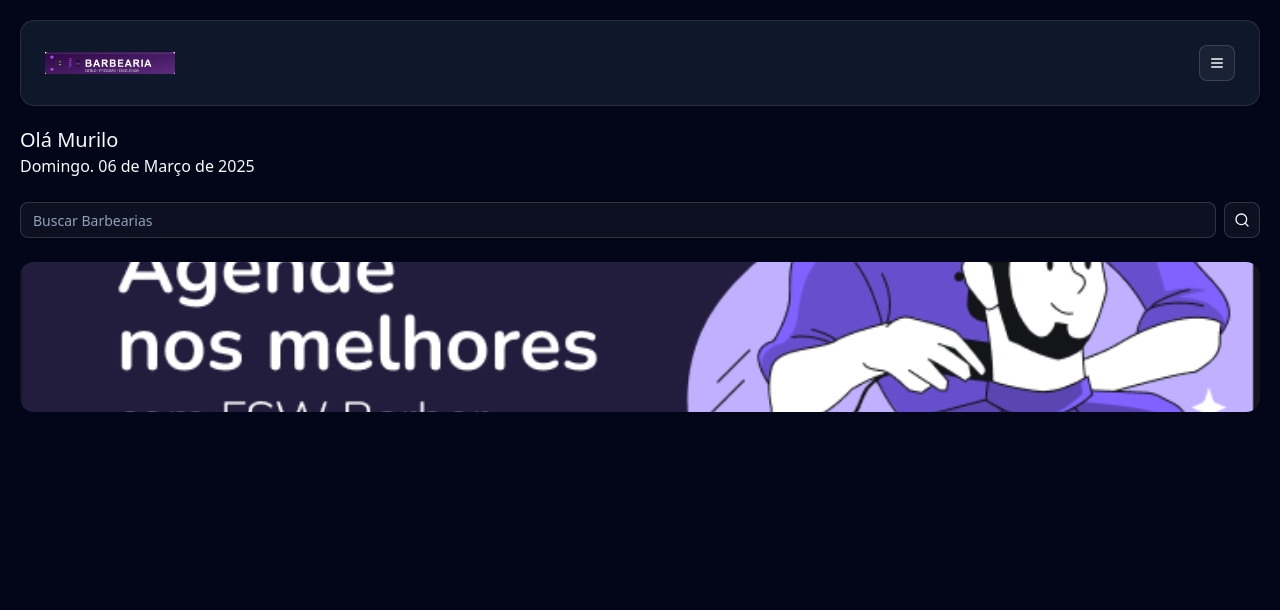
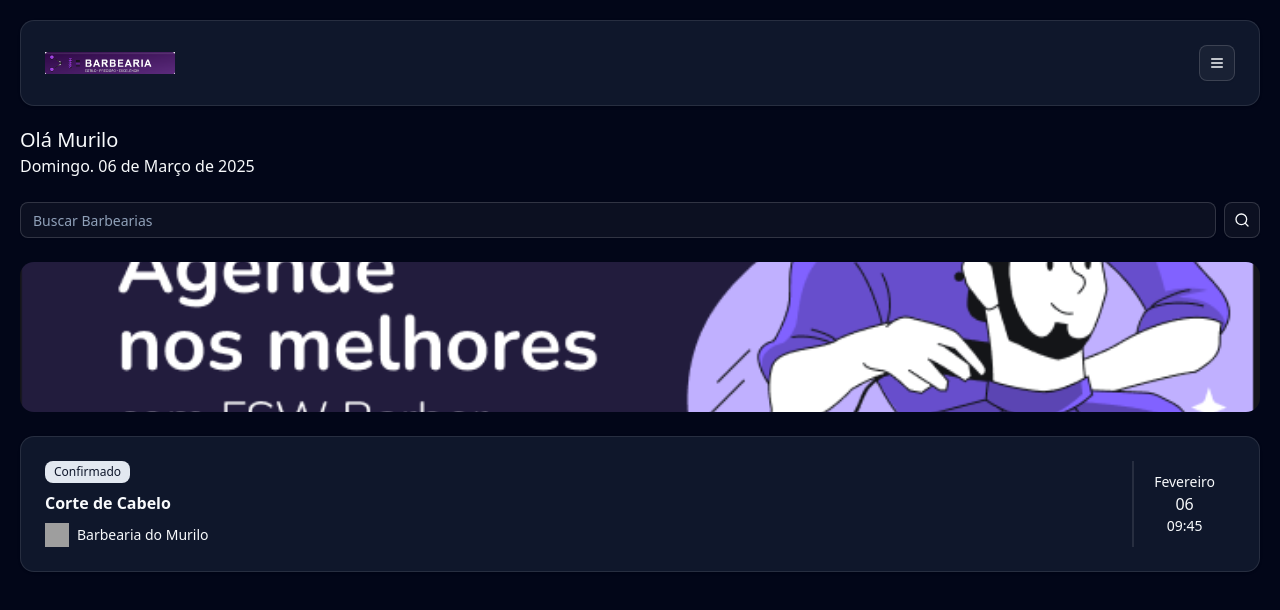
Before and after one commit to murilo611/barbearia, a Next.js app: page / in a window 1280 px wide. Shown: the top 610 px of the page. Built offline with nearby package versions, Linux system fonts and the light colour scheme; grey boxes are pictures that could not be loaded.

Commit message:
feat:  add booking  item

```diff
--- /dev/null
+++ b/app/_components/ui/avatar.tsx
@@ -0,0 +1,53 @@
+"use client"
+
+import * as React from "react"
+import * as AvatarPrimitive from "@radix-ui/react-avatar"
+
+import { cn } from "@/app/_lib/utils"
+
+function Avatar({
+  className,
+  ...props
+}: React.ComponentProps<typeof AvatarPrimitive.Root>) {
+  return (
+    <AvatarPrimitive.Root
+      data-slot="avatar"
+      className={cn(
+        "relative flex size-8 shrink-0 overflow-hidden rounded-full",
+        className
+      )}
+      {...props}
+    />
+  )
+}
+
+function AvatarImage({
+  className,
+  ...props
+}: React.ComponentProps<typeof AvatarPrimitive.Image>) {
+  return (
+    <AvatarPrimitive.Image
+      data-slot="avatar-image"
+      className={cn("aspect-square size-full", className)}
+      {...props}
+    />
+  )
+}
+
+function AvatarFallback({
+  className,
+  ...props
+}: React.ComponentProps<typeof AvatarPrimitive.Fallback>) {
+  return (
+    <AvatarPrimitive.Fallback
+      data-slot="avatar-fallback"
+      className={cn(
+        "bg-muted flex size-full items-center justify-center rounded-full",
+        className
+      )}
+      {...props}
+    />
+  )
+}
+
+export { Avatar, AvatarImage, AvatarFallback }
--- /dev/null
+++ b/app/_components/ui/badge.tsx
@@ -0,0 +1,46 @@
+import * as React from "react"
+import { Slot } from "@radix-ui/react-slot"
+import { cva, type VariantProps } from "class-variance-authority"
+
+import { cn } from "@/app/_lib/utils"
+
+const badgeVariants = cva(
+  "inline-flex items-center justify-center rounded-md border px-2 py-0.5 text-xs font-medium w-fit whitespace-nowrap shrink-0 [&>svg]:size-3 gap-1 [&>svg]:pointer-events-none focus-visible:border-ring focus-visible:ring-ring/50 focus-visible:ring-[3px] aria-invalid:ring-destructive/20 dark:aria-invalid:ring-destructive/40 aria-invalid:border-destructive transition-[color,box-shadow] overflow-hidden",
+  {
+    variants: {
+      variant: {
+        default:
+          "border-transparent bg-primary text-primary-foreground [a&]:hover:bg-primary/90",
+        secondary:
+          "border-transparent bg-secondary text-secondary-foreground [a&]:hover:bg-secondary/90",
+        destructive:
+          "border-transparent bg-destructive text-white [a&]:hover:bg-destructive/90 focus-visible:ring-destructive/20 dark:focus-visible:ring-destructive/40 dark:bg-destructive/60",
+        outline:
+          "text-foreground [a&]:hover:bg-accent [a&]:hover:text-accent-foreground",
+      },
+    },
+    defaultVariants: {
+      variant: "default",
+    },
+  }
+)
+
+function Badge({
+  className,
+  variant,
+  asChild = false,
+  ...props
+}: React.ComponentProps<"span"> &
+  VariantProps<typeof badgeVariants> & { asChild?: boolean }) {
+  const Comp = asChild ? Slot : "span"
+
+  return (
+    <Comp
+      data-slot="badge"
+      className={cn(badgeVariants({ variant }), className)}
+      {...props}
+    />
+  )
+}
+
+export { Badge, badgeVariants }
--- a/app/page.tsx
+++ b/app/page.tsx
@@ -4,21 +4,33 @@
 import Header from "./_components/ui/header";
 import { Input } from "./_components/ui/input";
 import Image from "next/image";
+import { Card, CardContent } from "./_components/ui/card";
+import { Badge } from "./_components/ui/badge";
+import { Avatar } from "@radix-ui/react-avatar";
+import { AvatarImage } from "./_components/ui/avatar";
 
 
 export default function Home() {
   return (
     <div className=" p-5">
+
+      {/*Header} */}
+
       <Header />
       <div>
       <h2 className="text-xl fonte-blod mt-5" >Olá Murilo</h2>
         <p>Domingo. 06 de Março de 2025</p>
+
+        {/*Busca}*/}
         <div className="mt-6 flex items-center gap-2">
           <Input placeholder="Buscar Barbearias" />
           <Button size={"icon"} variant="outline" >
             <SearchIcon />
           </Button>
         </div>
+
+
+        {/*Banner} */}
         <div className="relative mt-6 h-[150px] w-full">
           <Image
             alt="Agende seus serviços nos melhores salões"
@@ -27,6 +39,35 @@
             className="rounded-xl object-cover"
           />
         </div>
+
+        {/*Agendamento} */}
+        <Card className="mt-6">
+          <CardContent className="flex justify-between ">
+
+            {/*Esqueda} */}
+            <div className="flex flex-col gap-2 pl-0">
+            <Badge className="w-fit "> Confirmado</Badge>
+              <h3 className="font-semibold">Corte de Cabelo </h3>
+
+              {/*Avatar */}
+             <div className="flex items-center gap-2">
+                <Avatar className="h-6 w-6">
+                  <AvatarImage src="https://utfs.io/f/60f24f5c-9ed3-40ba-8c92-0cd1dcd043f9-16w.png"></AvatarImage>
+                </Avatar>
+                <p className="text-sm">Barbearia do Murilo</p>
+
+
+              </div>
+            </div>
+            {/*Direita*/}
+            <div className="flex flex-col  items-center justify-center border-solid border-l-2 px-5">
+              <p className="text-sm">Fevereiro</p>
+              <p className="text-2x1 ">06</p>
+              <p className="text-sm ">09:45</p>
+
+            </div>
+          </CardContent>
+        </Card>
         </div>
       </div>
 
--- a/package.json
+++ b/package.json
@@ -13,6 +13,7 @@
   },
   "dependencies": {
     "@prisma/client": "^6.5.0",
+    "@radix-ui/react-avatar": "^1.1.3",
     "@radix-ui/react-slot": "^1.1.2",
     "class-variance-authority": "^0.7.1",
     "clsx": "^2.1.1",
```
Also changed, not shown: 1 other file (tests, documents, lock files or other folders).
